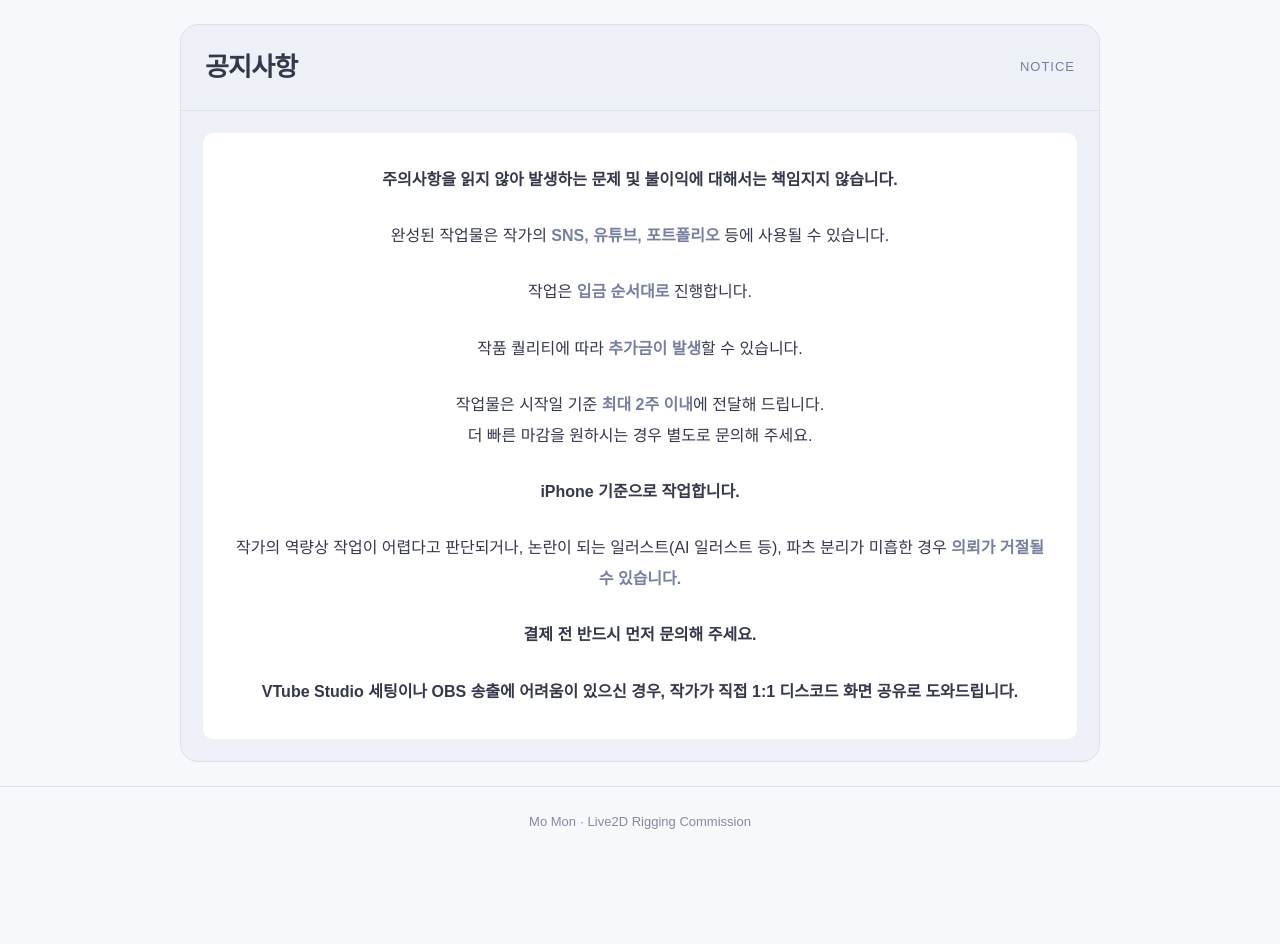
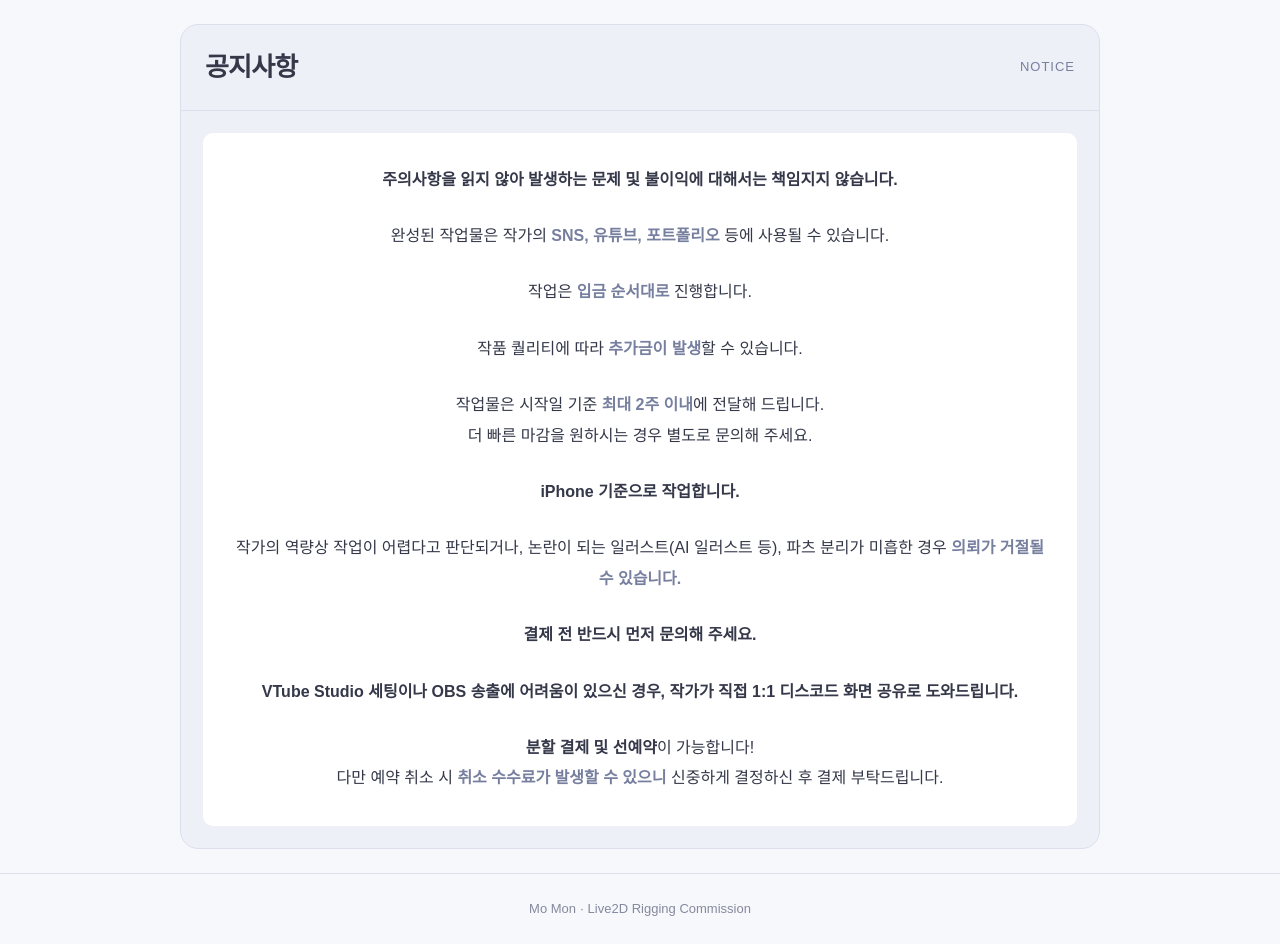
Before and after one commit to h4y4m/momon-commission, a plain HTML site: page index.html in a window 1280 px wide. Shown: the part 6123-7067 px from the top of the page. Before the commit the page ends 6980 px from the top, so only its background shows below. Drawn offline with Linux system fonts and the light colour scheme.

Commit message:
Add installment payment and advance reservation notice

```diff
--- a/index.html
+++ b/index.html
@@ -7,7 +7,7 @@ body{font-size:16px}.nav-links{font-size:15px}.eyebrow{font-size:12px}.status{fo
 <section class="panel" id="details"><div class="panel-head"><h2>리깅 디테일</h2><small>RIGGING DETAILS</small></div><div class="panel-body"><div class="gif-grid" id="gifGrid"></div><p class="gif-hint">GIF를 클릭하면 확대해서 볼 수 있습니다.</p></div></section>
 <section class="panel" id="pricing"><div class="panel-head"><h2>리깅 타입 및 가격</h2><small>PRICE LIST</small></div><div class="panel-body"><div class="price-grid" id="prices"></div><div class="subhead">추가 옵션</div><div class="option-table" id="options"></div><p class="note">캐릭터 디자인 및 작업 난이도에 따라 견적이 달라질 수 있습니다.</p></div></section>
 <section class="panel" id="partners"><div class="panel-head"><h2>협업 일러스트 작가</h2><small>COLLABORATION</small></div><div class="panel-body"><div class="partner-grid" id="partnerGrid"></div></div></section>
-<section class="panel" id="notice"><div class="panel-head"><h2>공지사항</h2><small>NOTICE</small></div><div class="panel-body"><div class="notice-box"><p><strong>주의사항을 읽지 않아 발생하는 문제 및 불이익에 대해서는 책임지지 않습니다.</strong></p><p>완성된 작업물은 작가의 <span class="emphasis">SNS, 유튜브, 포트폴리오</span> 등에 사용될 수 있습니다.</p><p>작업은 <span class="emphasis">입금 순서대로</span> 진행합니다.</p><p>작품 퀄리티에 따라 <span class="emphasis">추가금이 발생</span>할 수 있습니다.</p><p>작업물은 시작일 기준 <span class="emphasis">최대 2주 이내</span>에 전달해 드립니다.<br>더 빠른 마감을 원하시는 경우 별도로 문의해 주세요.</p><p><strong>iPhone 기준으로 작업합니다.</strong></p><p>작가의 역량상 작업이 어렵다고 판단되거나, 논란이 되는 일러스트(AI 일러스트 등), 파츠 분리가 미흡한 경우 <strong class="emphasis">의뢰가 거절될 수 있습니다.</strong></p><p><strong>결제 전 반드시 먼저 문의해 주세요.</strong></p><p><strong>VTube Studio 세팅이나 OBS 송출에 어려움이 있으신 경우, 작가가 직접 1:1 디스코드 화면 공유로 도와드립니다.</strong></p></div></div></section>
+<section class="panel" id="notice"><div class="panel-head"><h2>공지사항</h2><small>NOTICE</small></div><div class="panel-body"><div class="notice-box"><p><strong>주의사항을 읽지 않아 발생하는 문제 및 불이익에 대해서는 책임지지 않습니다.</strong></p><p>완성된 작업물은 작가의 <span class="emphasis">SNS, 유튜브, 포트폴리오</span> 등에 사용될 수 있습니다.</p><p>작업은 <span class="emphasis">입금 순서대로</span> 진행합니다.</p><p>작품 퀄리티에 따라 <span class="emphasis">추가금이 발생</span>할 수 있습니다.</p><p>작업물은 시작일 기준 <span class="emphasis">최대 2주 이내</span>에 전달해 드립니다.<br>더 빠른 마감을 원하시는 경우 별도로 문의해 주세요.</p><p><strong>iPhone 기준으로 작업합니다.</strong></p><p>작가의 역량상 작업이 어렵다고 판단되거나, 논란이 되는 일러스트(AI 일러스트 등), 파츠 분리가 미흡한 경우 <strong class="emphasis">의뢰가 거절될 수 있습니다.</strong></p><p><strong>결제 전 반드시 먼저 문의해 주세요.</strong></p><p><strong>VTube Studio 세팅이나 OBS 송출에 어려움이 있으신 경우, 작가가 직접 1:1 디스코드 화면 공유로 도와드립니다.</strong></p><p><strong>분할 결제 및 선예약</strong>이 가능합니다!<br>다만 예약 취소 시 <strong class="emphasis">취소 수수료가 발생할 수 있으니</strong> 신중하게 결정하신 후 결제 부탁드립니다.</p></div></div></section>
 </main><footer>Mo Mon · Live2D Rigging Commission</footer><dialog class="gif-dialog" id="gifDialog" aria-labelledby="gifDialogTitle"><div class="gif-dialog-head"><strong id="gifDialogTitle"></strong><button class="gif-close" id="gifClose" aria-label="닫기" autofocus>×</button></div><img class="gif-large" id="gifLarge" alt=""><div class="gif-error" id="gifError" hidden>GIF 파일을 준비 중입니다.</div></dialog><script>
 const plans=[{en:"Premium",kr:"프리미엄",base:1100000,hair:200000,cloth:300000,videos:["fuQw1P9aAQ4","dynoIvb70Jc","QtPftTTzCrg"]},{en:"Standard",kr:"스탠다드",base:770000,hair:150000,cloth:250000,videos:["yqDeBgBWBkQ","Pj1vmYWSsfQ"]},{en:"Basic",kr:"베이직",base:440000,hair:100000,cloth:200000,videos:["aq5z4OBs2Og","XB5Gc_BCAEo"]},{en:"SD",kr:"SD",base:550000,hair:0,cloth:0,videos:["bXFUAlJjDbE","6qnVLWE_zlE"]}];
 const samples=[["face-x.gif","얼굴 X"],["face-y.gif","얼굴 Y"],["face-diagonal.gif","얼굴 대각선"],["body-x.gif","몸 X"],["body-y.gif","몸 Y"],["body-diagonal.gif","몸 대각선"],["interaction.gif","다양한 상호작용"],["hair-physics.gif","머리카락 흔들림"],["accessory-3d.gif","3D 같은 액세서리"]];
```
